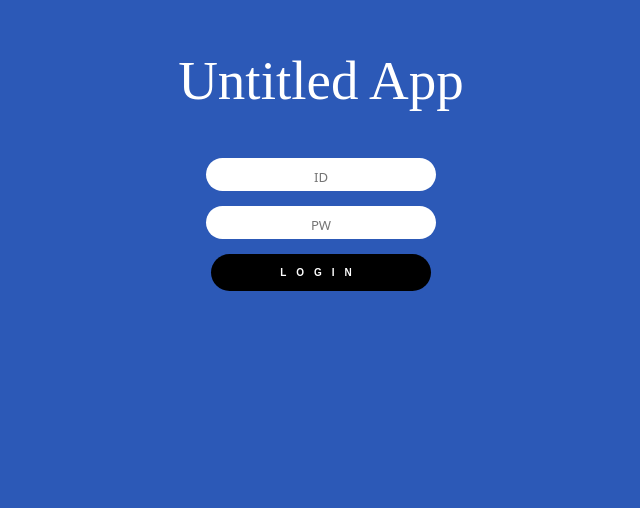
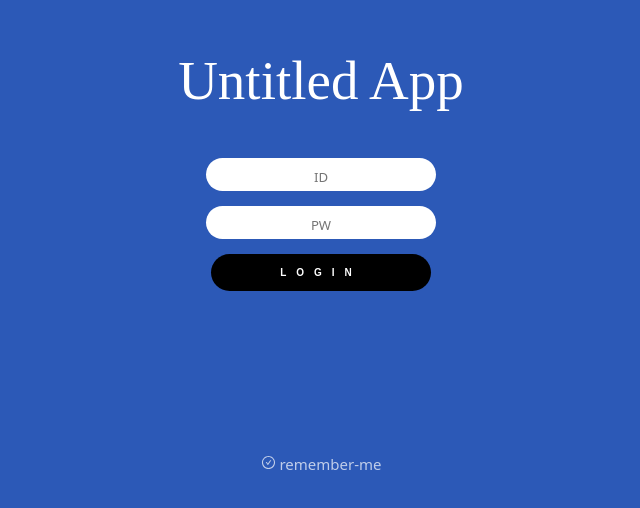
Before and after one commit to Myeongkook/draw, a React (Create React App) app in the folder nike-frontend/: page / in a window 1280 px wide. Shown: the part 228-736 px from the top of the page, without its empty margins (319-959 px from the left). Built offline with nearby package versions, Linux system fonts and the light colour scheme; a web font is replaced by a local one.

Commit message:
3/17 react route적용 및 css 수정

```diff
--- a/nike-frontend/src/index.css
+++ b/nike-frontend/src/index.css
@@ -206,3 +206,18 @@ a:active {
   height: 37px;
   font-weight: bold;
 }
+
+.Login .footer {
+  position: absolute;
+  bottom: 100px;
+  cursor: pointer;
+  font-size: 15px;
+  text-align: center;
+  color: rgba(255, 255, 255, 0.7);
+  transition: all ease 1s 0s;
+}
+
+.Login .footer.clicked {
+  color: rgba(0, 0, 0, 1);
+  transition: all ease 0.2s 0s;
+}
--- a/nike-frontend/src/pages/Login.js
+++ b/nike-frontend/src/pages/Login.js
@@ -1,13 +1,21 @@
 import axios from 'axios';
 import { useState } from 'react';
+import { useNavigate } from 'react-router-dom';
+import { AiOutlineCheckCircle } from 'react-icons/ai';
+import { AiFillCheckCircle } from 'react-icons/ai';
 
 function Login() {
+  const navigate = useNavigate();
   const [userId, setUserId] = useState('');
   const [userPw, setUserPw] = useState('');
   const setValueHandler = (e) => {
     e.target.name === 'id'
       ? setUserId(e.target.value)
       : setUserPw(e.target.value);
+  };
+
+  const alertTest = (e) => {
+    e.target.classList.toggle('clicked');
   };
 
   const callLoginApi = (e) => {
@@ -22,6 +30,7 @@ function Login() {
     }).then((res) => {
       if (res.data) {
         window.alert('로그인 성공!');
+        navigate('/home');
       } else {
         window.alert('올바르지 않는 요청입니다.');
       }
@@ -36,6 +45,7 @@ function Login() {
           name="id"
           value={userId}
           type="text"
+          autoComplete="none"
           onChange={setValueHandler}
         ></input>
         <input
@@ -53,6 +63,9 @@ function Login() {
         >
           login
         </button>
+        <div className="footer" onClick={alertTest}>
+          <AiOutlineCheckCircle /> remember-me
+        </div>
       </div>
     </div>
   );
```
